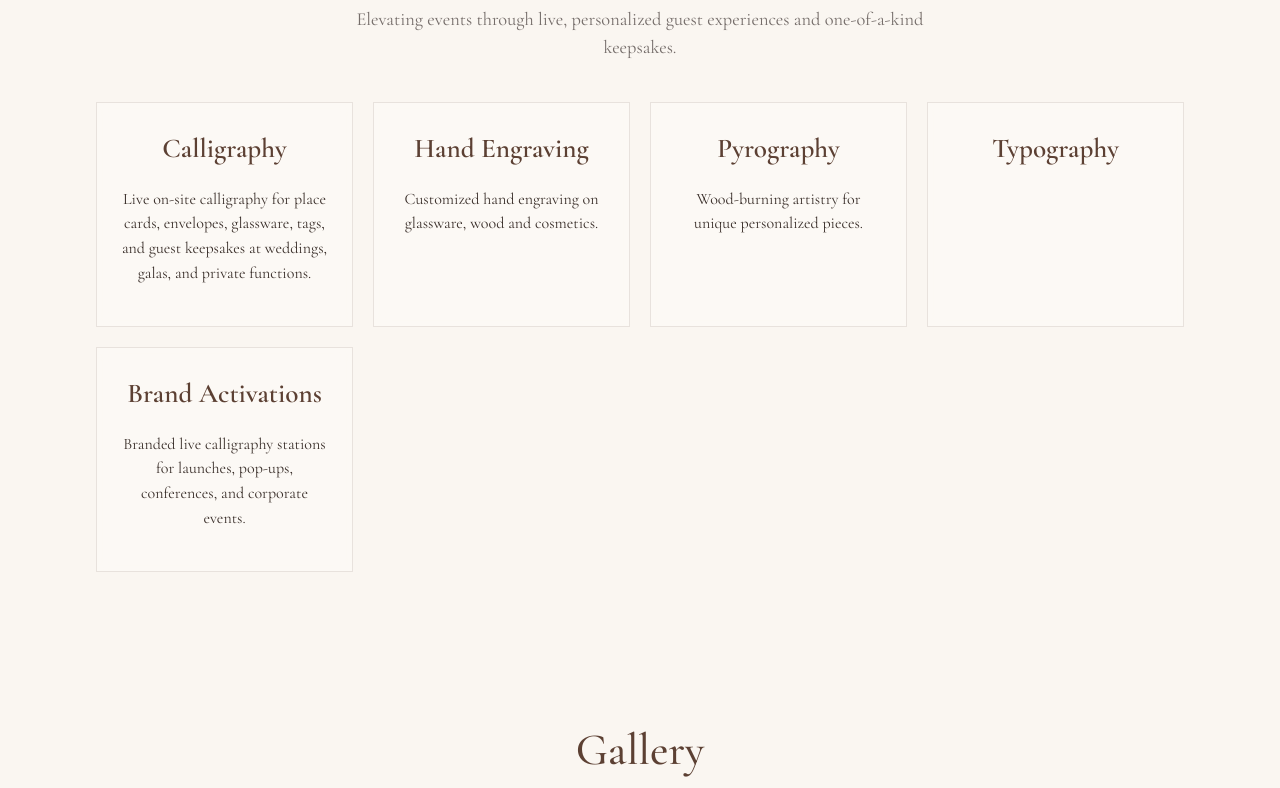
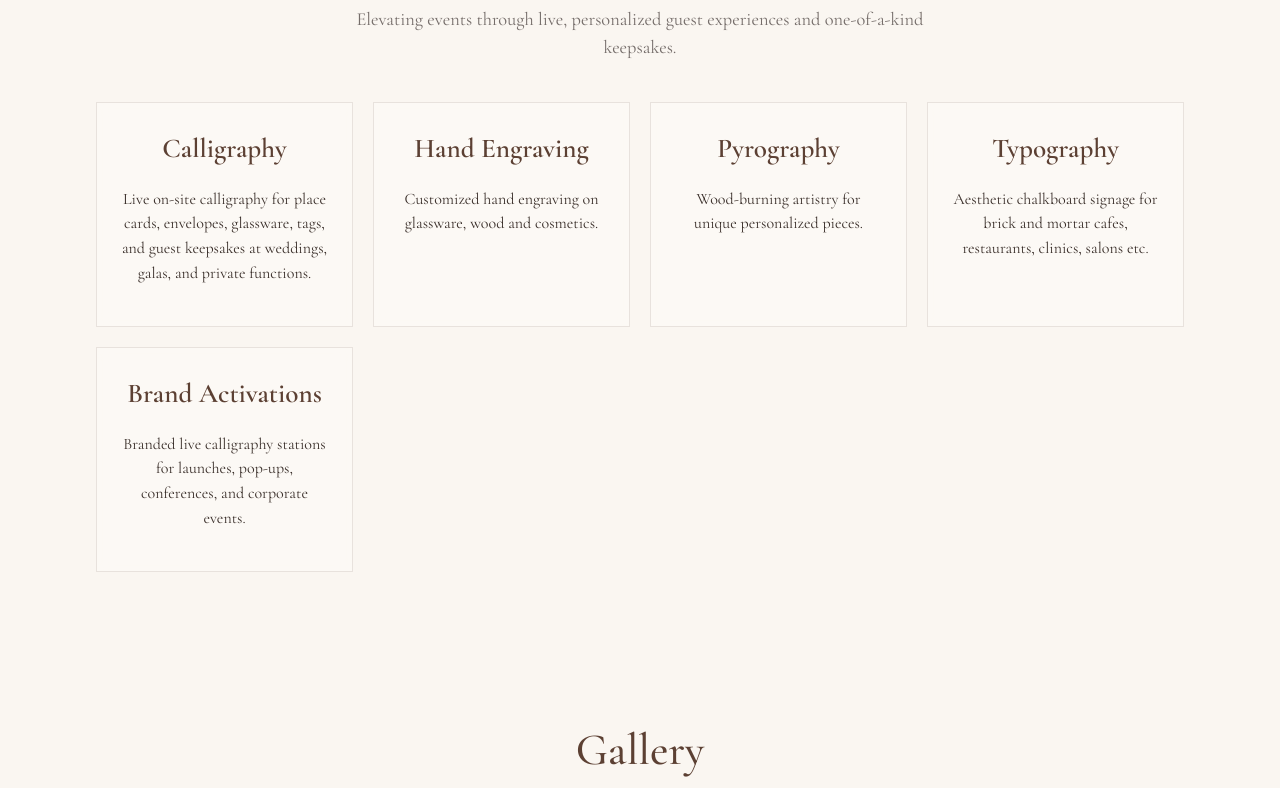
Before and after one commit to valligraphyink/valligraphy, a plain HTML site: page index.html in a window 1280 px wide. Shown: the part 1080-1868 px from the top of the page. Drawn offline with nearby package versions, Linux system fonts and the light colour scheme.

Commit message:
Add Typography description

```diff
--- a/index.html
+++ b/index.html
@@ -43,7 +43,7 @@
             <article class="card"><h3>Calligraphy</h3><p>Live on-site calligraphy for place cards, envelopes, glassware, tags, and guest keepsakes at weddings, galas, and private functions.</p></article>
             <article class="card"><h3>Hand Engraving</h3><p>Customized hand engraving on glassware, wood and cosmetics.</p></article>
             <article class="card"><h3>Pyrography</h3><p>Wood-burning artistry for unique personalized pieces.</p></article>
-            <article class="card"><h3>Typography</h3></article>
+            <article class="card"><h3>Typography</h3><p>Aesthetic chalkboard signage for brick and mortar cafes, restaurants, clinics, salons etc.</p></article>
             <article class="card"><h3>Brand Activations</h3><p>Branded live calligraphy stations for launches, pop-ups, conferences, and corporate events.</p></article>
           </div>
         </section>
```
